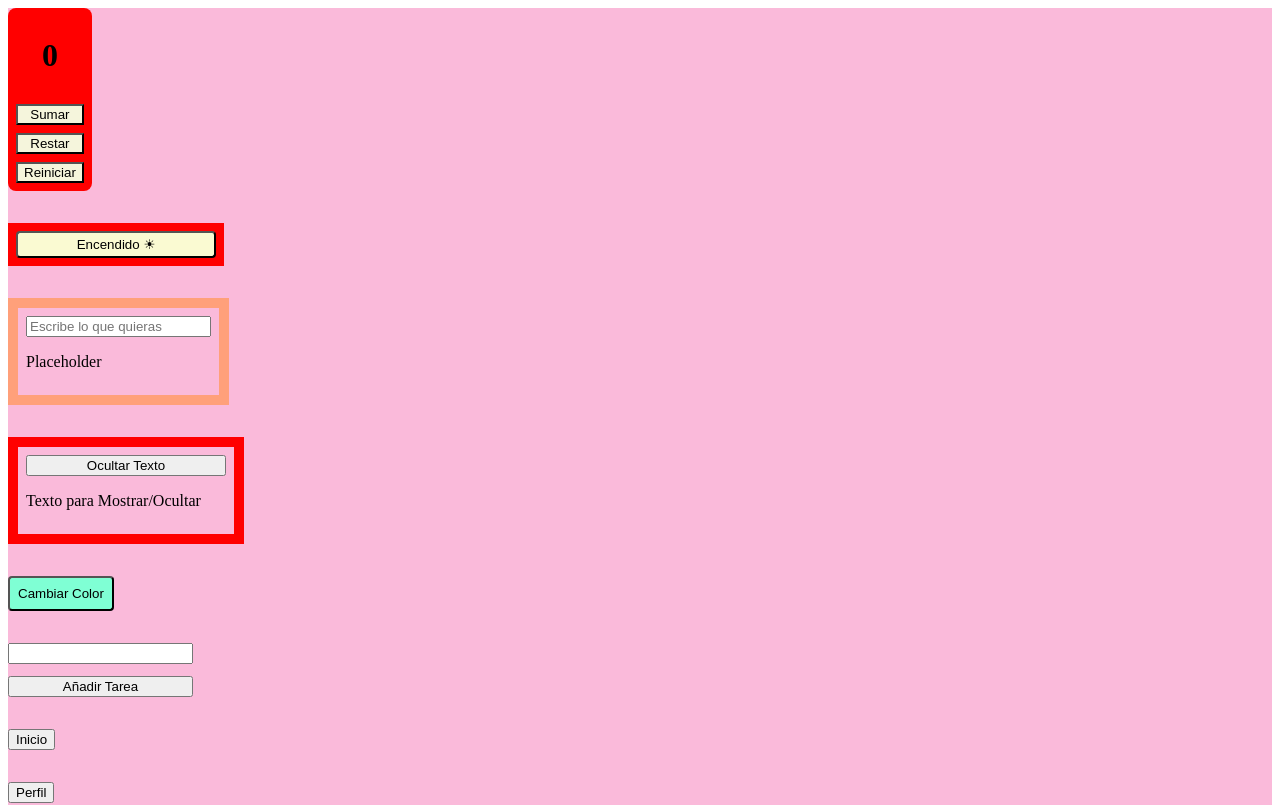
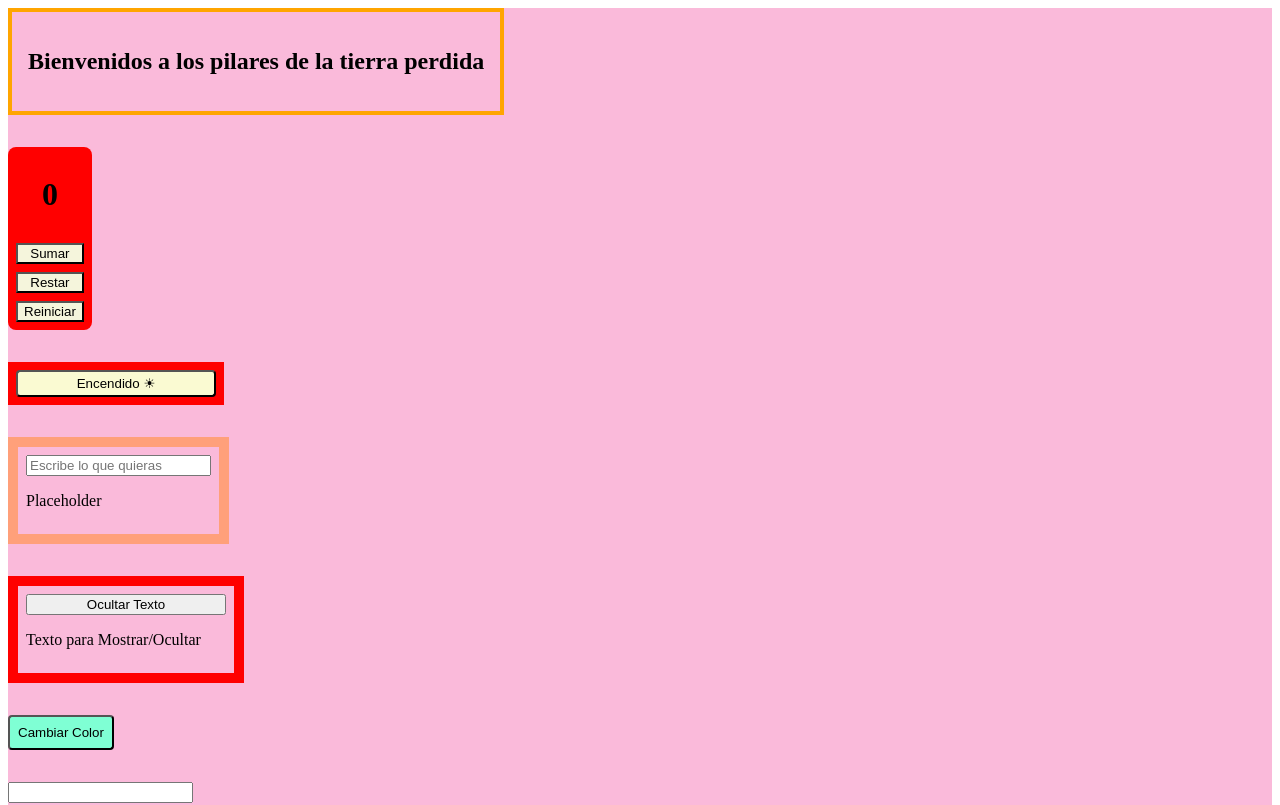
Before and after one commit to javier-ibanez-vizuete/react-usestate, a React (Vite) app: page / in a window 1280 px wide. Shown: the top 805 px of the page. Built offline with nearby package versions, Linux system fonts and the light colour scheme.

Commit message:
feat(app): add changingText to components

```diff
--- a/src/App.jsx
+++ b/src/App.jsx
@@ -9,12 +9,14 @@ import { FakeNavigation } from "./components/FakeNavigation/FakeNavigation";
 import { CheckBox } from "./components/CheckBox/CheckBox";
 import { ImageChanger } from "./components/ImageChanger/ImageChanger";
 import { LikeBtn } from "./components/LikeBtn/LikeBtn";
+import { ChangingText } from "./components/ChangingText/ChangingText";
 
 export const App = () => {
 	const [count, setCount] = useState(0);
 
 	return (
 		<>
+			<ChangingText text={"Bienvenidos a los pilares de la tierra perdida"} />
 			<SimpleCounter />
 			<ToggleButton />
 			<TextBox />
--- /dev/null
+++ b/src/components/ChangingText/ChangingText.css
@@ -0,0 +1,7 @@
+.changing-text-container {
+	display: flex;
+	flex-direction: column;
+
+	border: 4px solid orange;
+	padding: 16px;
+}
--- /dev/null
+++ b/src/components/ChangingText/ChangingText.jsx
@@ -0,0 +1,22 @@
+import { useState } from "react";
+import "./ChangingText.css";
+
+export const ChangingText = ({ text }) => {
+	const [editabletext, setEditableText] = useState(text);
+	const [showInput, setShowInput] = useState(false);
+	const handleShowInput = () => setShowInput(!showInput);
+	// He utilizado un text area porque me parece mas normal en el caso de que el texto sea demasiado grande
+	return (
+		<div className="changing-text-container">
+			<h2 onClick={handleShowInput}>{editabletext}</h2>
+			{showInput && (
+				<textarea
+					value={editabletext}
+					onChange={(event) => {
+						setEditableText(event.target.value);
+					}}
+				/>
+			)}
+		</div>
+	);
+};
```
